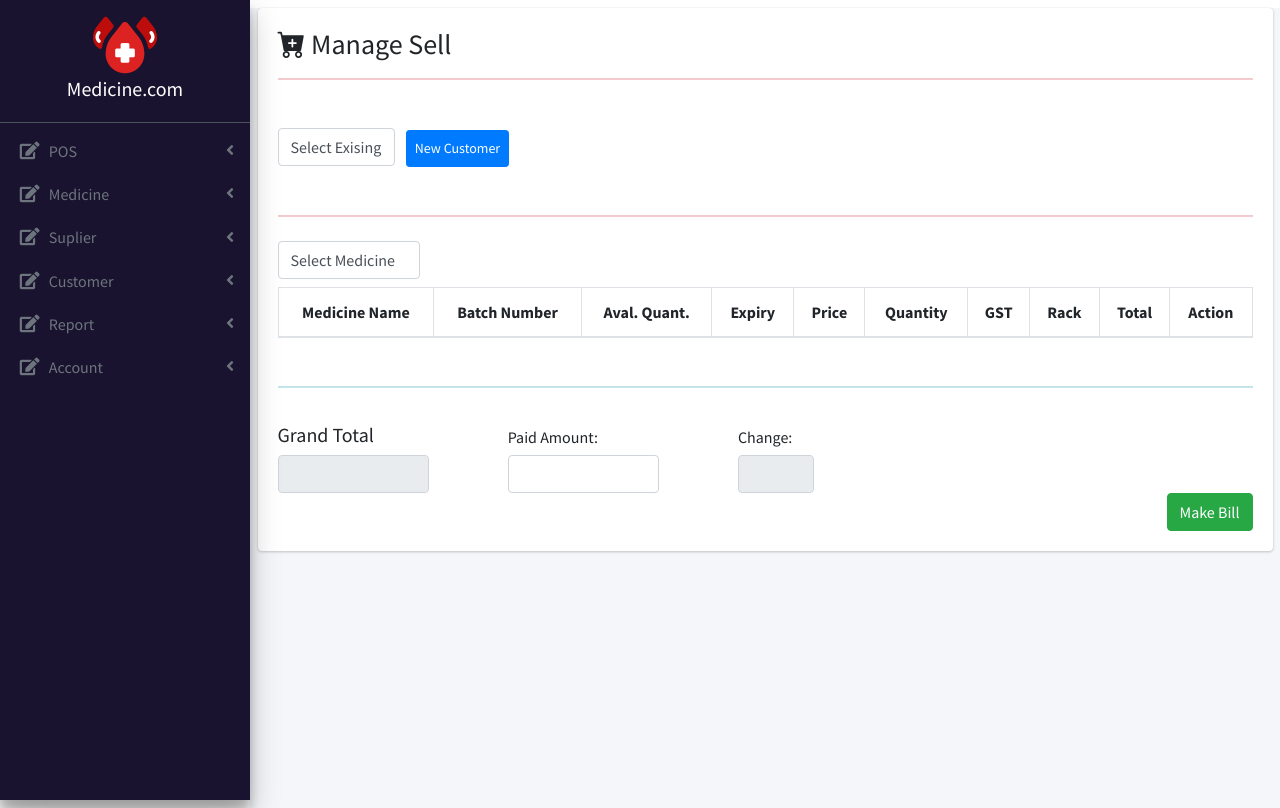
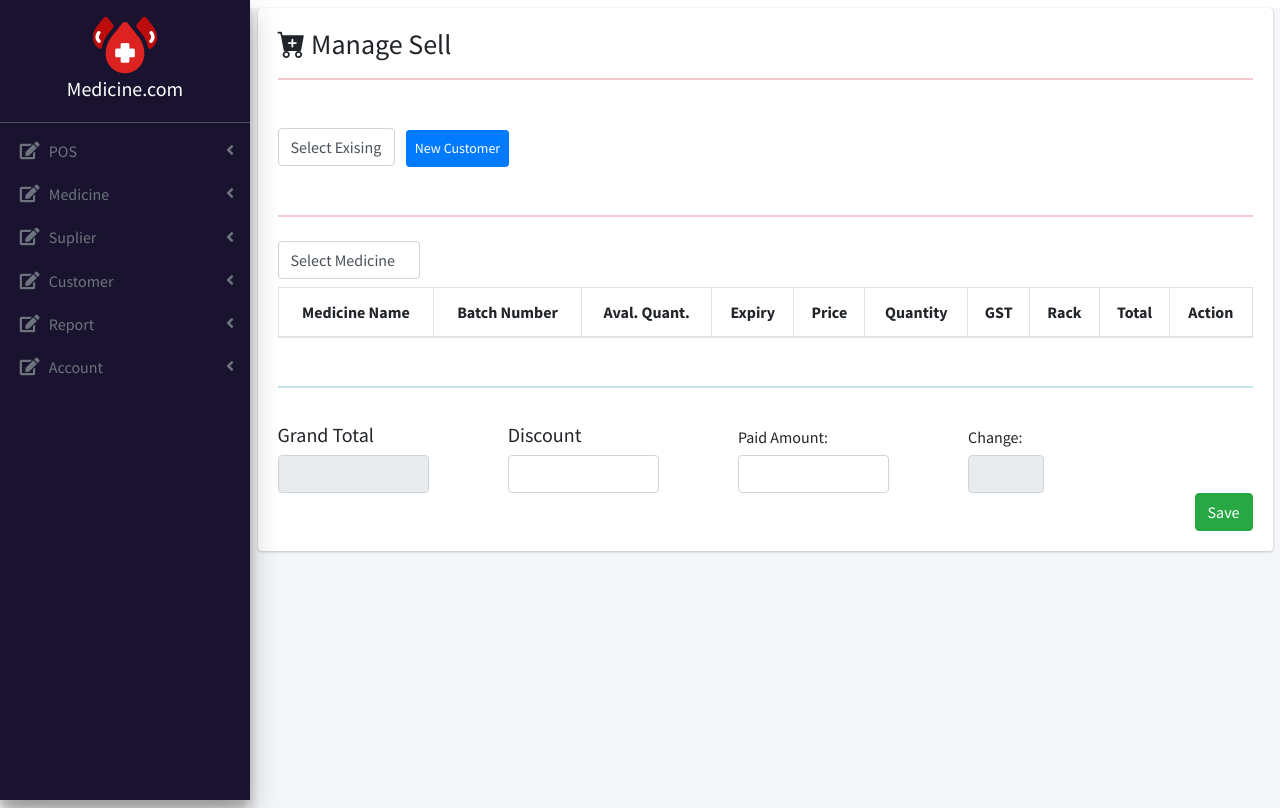
Before and after one commit to Mrigankaa/Pharmacy-App, a PHP site: page /sell_med.php in a window 1280 px wide. Run offline with PHP 8.4, Linux system fonts and the light colour scheme; tables that the repository leaves empty or names only in its code hold one stand-in row (values such as "Sample post"); lists and menus that the app fills with data are empty; some libraries are stand-ins or nearby versions.

Commit message:
5-May commit

```diff
--- a/dashboard.php
+++ b/dashboard.php
@@ -13,7 +13,7 @@
   <link href="https://cdn.jsdelivr.net/npm/bootstrap@5.1.3/dist/css/bootstrap.min.css" rel="stylesheet">
   <link rel="stylesheet" href="css/style.css">
 </head>
-<body>
+<body">
   <?php require "sidebar.php";?>
   <div class="content-wrapper">
     <div class="container">
@@ -88,5 +88,6 @@
       </div>
     </div>
   </div>
+  <?php require "footer.php"; ?>
 </body>
 </html>
--- a/js/makePdf.js
+++ b/js/makePdf.js
@@ -1,12 +1,27 @@
 function makeBill(ReportTitle){
-    // var name = document.getElementById('c_name').value;
+    var name = $('#c_name').val();
+    var med_name = [];
+    var quantity = [];
+    var total = [];
+
+    $("#row #item").each(function(){
+        med_name.push($(this).text());
+    });
+
+    $("#row #qunatity").each(function(){
+        quantity.push($(this).val());
+    });
+
+    $("#row #total").each(function(){
+        total.push($(this).text());
+    });
 
     var page_content = $.innerHTML;
     var print_content = $("#print_content").innerHTML;
 
-    var print_content = "<div class='h3 text-center text-primary'>" + ReportTitle + " Report</div><br>" + print_content;
+    print_content = `<div class='h3 text-center text-primary'>${ReportTitle} Report</div><br><div class='container'><h2>Customer Name: ${name}</h2></div>${print_content}`;
 
     $.innerHTML = print_content;
-    window.print();
+        window.print();
     $.innerHTML = page_content;
 }
--- a/product.php
+++ b/product.php
@@ -109,6 +109,7 @@
         </div>
         </div>
         </div>
+        <?php require "footer.php"; ?>
         <script src="https://cdn.jsdelivr.net/npm/@popperjs/core@2.10.2/dist/umd/popper.min.js"></script>
         <script src="https://cdn.jsdelivr.net/npm/bootstrap@5.1.3/dist/js/bootstrap.bundle.min.js"></script>
     </body>
--- a/sell_med.php
+++ b/sell_med.php
@@ -14,6 +14,20 @@
                 $s = "UPDATE medicine SET quantity = quantity-'$quantity[$count]' Where med_name = '$med_name[$count]' AND batch_number = '$batch_number[$count]'";
                 $r1 = mysqli_query($conn,$s);
             }
+        }
+
+        if(isset($_POST['customer_name']) && isset($_POST['discount'])){
+            $customer = $_POST['customer_name'];
+            $sql = "SELECT customer_id from customer where customer_name = '$customer'";
+            $r = mysqli_query($conn,$sql);
+            $row = mysqli_fetch_array($r);
+            $c_id = $row['customer_id'];
+            $date = date('Y-m-d');
+            $total = $_POST['total'];
+            $discount = $_POST['discount'];
+            $sub = $_POST['sub_total'];
+            $s = "INSERT INTO invoices(c_id,invoice_date,total_amount,discount,net_total) VALUES('$c_id','$date','$total','$discount','$sub')";
+            $result = mysqli_query($conn,$s);
         }
     }
 ?>
@@ -125,6 +139,10 @@
                         <h5>Grand Total</h5>
                         <input type="text" class="form-control col-md-8 text-center" id="grand" readonly>
                     </div>
+                    <div class="d-inline-block">
+                        <h5>Discount</h5>
+                        <input type="text" class="form-control col-md-8 text-center" id="discount">
+                    </div>
                     <div class="d-inline-block mt-4">
                         <h6>Paid Amount:</h6>
                         <input type="text" class="form-control mt-2 col-md-8" id="paid">
@@ -135,7 +153,7 @@
                     </div>
 
                 </div>
-                <button class="btn btn-success float-right" id="save" onclick="makeBill('Bill')">Make Bill</button>
+                <button class="btn btn-success float-right" id="save">Save</button>
             </div>
         </div>
         </div>
@@ -144,7 +162,7 @@
     <script src="https://cdn.jsdelivr.net/npm/bootstrap@5.1.3/dist/js/bootstrap.bundle.min.js"></script>
     <script src="js/jquery.js"></script>
     <script src="js/sweetAlert.js"></script>
-    <!-- <script src="js/makePdf.js"></script> -->
+    <script src="js/makePdf.js"></script>
     <script>
 
         function getDate(){
@@ -157,7 +175,7 @@
 
             $.ajax({
                 url:"valid_sell_med.php",
-                type:"post",
+                type:"POST",
                 data:{customer:customer},
                 success:function(data,status){
                     $("#showCustomer").html(data);
@@ -177,7 +195,7 @@
             }else{
                 $.ajax({
                 url:"valid_sell_med.php",
-                type:"post",
+                type:"POST",
                 data:{name:name},
                 success:function(data,status){
                     $("#batch").html(data);
@@ -192,7 +210,7 @@
                         }else{
                             $.ajax({
                                 url:"valid_sell_med.php",
-                                type:"post",
+                                type:"POST",
                                 data:{name:name,batch:batch},
                                 success:function(data,status){
                                     if(arr.includes(name)){
@@ -232,9 +250,15 @@
             if(selectItem!==-1){
                 arr.splice(selectItem,1);
             }
-
         }
 
+        $(document).on("input","#discount",function(){
+            var total = $("#grand").val();
+            var discount = $("#discount").val();
+            var result = parseFloat(total*(discount/100));
+            var final = parseFloat(total)-result;
+            $("#grand").val(final);
+        });
 
         $("#save").click(function(){
             med_name = [];
@@ -254,12 +278,9 @@
                 total.push($(this).text());
             });
 
-            console.log(med_name);
-            console.log(total);
-
             $.ajax({
                 url:"sell_med.php",
-                type:"post",
+                type:"POST",
                 data:{
                     med_name:med_name,
                     batch_number:batch_number,
@@ -270,14 +291,37 @@
                     alert("Data Saved Successfully");
                 }
             });
+        });
+
+        $("#save").click(function(){
+            var customer_name = $("#customer_name").val();
+            var total = $("#grand").val();
+            var discount = $("#discount").val();
+            var sub_total = $("#paid").val();
+
+            $.ajax({
+                url:"sell_med.php",
+                type:"POST",
+                data:{
+                    customer_name:customer_name,
+                    total:total,
+                    discount:discount,
+                    sub_total:sub_total
+                },
+                success:function(data,status){
+
+                }
+            })
         })
 
         $("#paid").on("keyup", function(){
             var paid = $(this).val();
             var grandTotal = $("#grand").val();
             var change = grandTotal-paid;
-            $("#change").val(change);
+            $("#change").val(parseInt(change));
         });
+
+
     </script>
 </body>
 </html>
--- a/valid_med.php
+++ b/valid_med.php
@@ -47,8 +47,9 @@
         echo $table;
     }
 
+
     if(isset($_POST['display'])){
-    $table = '
+        $table = '
         <table class="table table-bordered">
         <thead>
             <tr>
--- a/valid_sell_med.php
+++ b/valid_sell_med.php
@@ -52,7 +52,7 @@
 
         $table =   '<div class="d-inline-block">
                         <label>Cusomer Name :</label>
-                        <input type="text" id="" value="'.$name.'" class="form-control" readonly>
+                        <input type="text" id="customer_name" value="'.$name.'" class="form-control" readonly>
                     </div>
                     <div class="d-inline-block">
                         <label>Prevois Pay :</label>
```
Also changed, not shown: footer.php (added, +8 -0 lines), manage_product.php (+7 -1 lines), hello.php (added).
